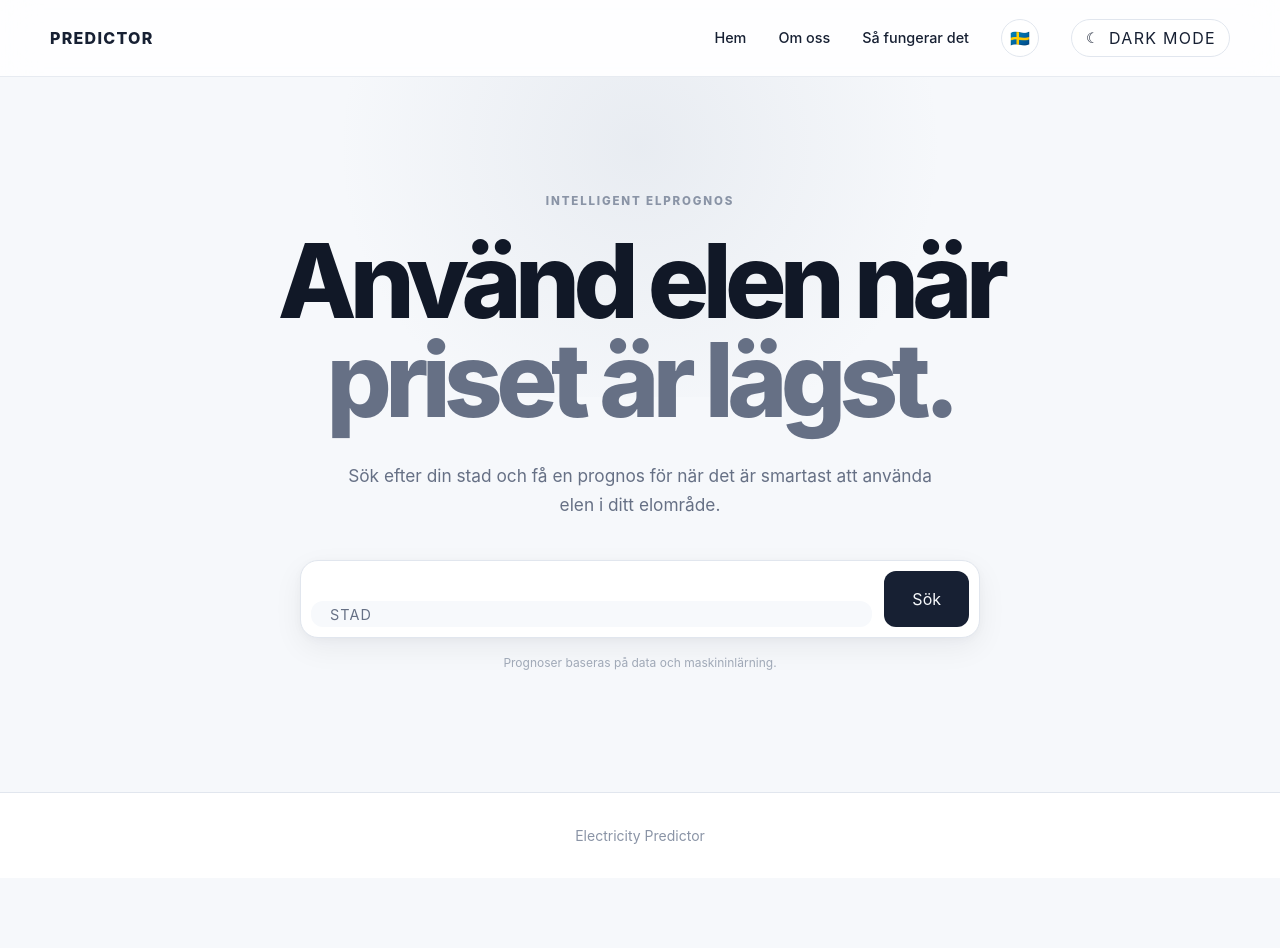
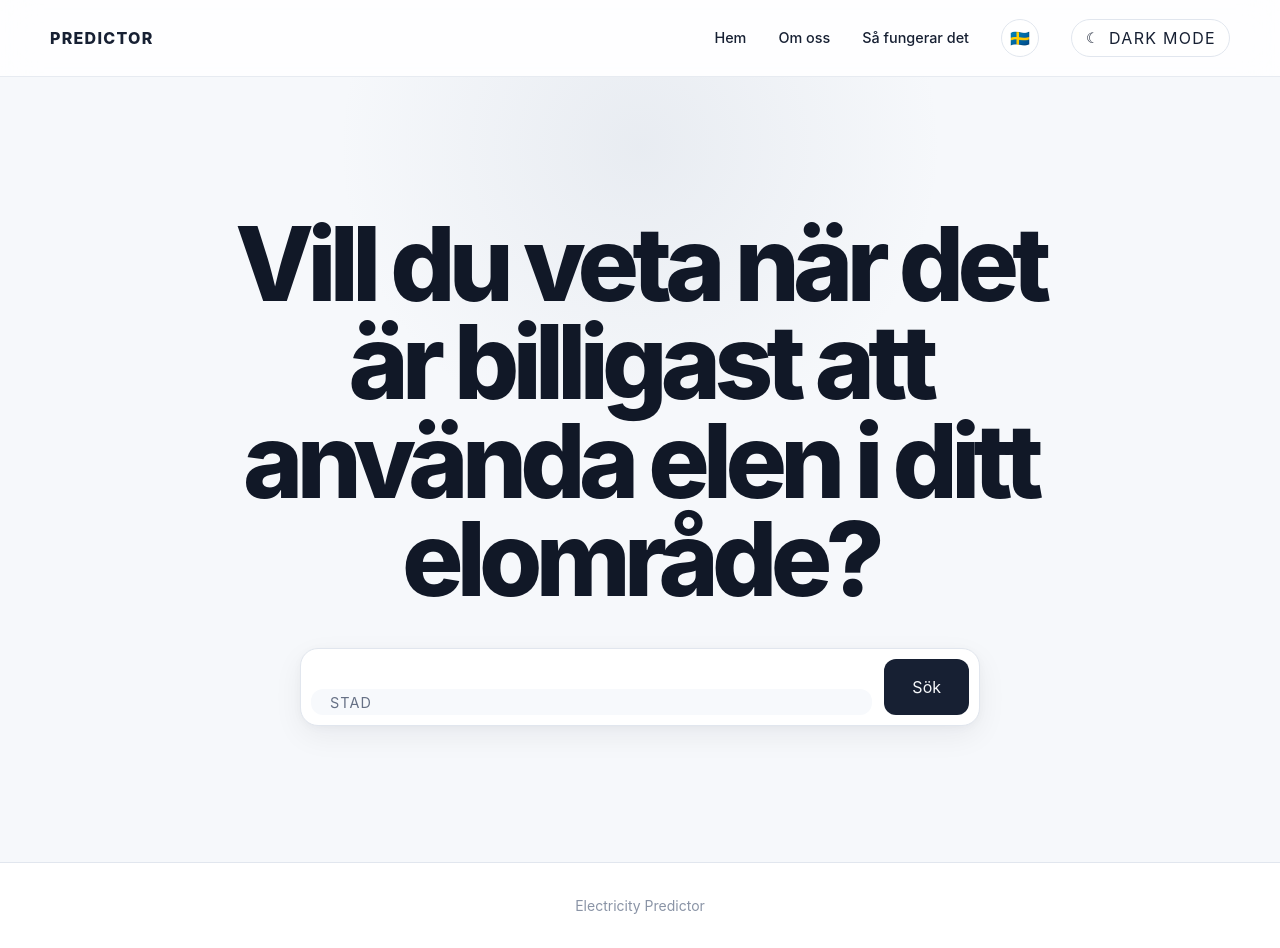
Before and after one commit to Grevendev/Predictor, a React (Vite) app in the folder frontend/: page / in a window 1280 px wide. Before the commit the page ends 878 px from the top, so only its background shows below. Built offline with nearby package versions, Linux system fonts and the light colour scheme.

Commit message:
feat: translate landing page

```diff
--- a/frontend/src/pages/LandingPage.tsx
+++ b/frontend/src/pages/LandingPage.tsx
@@ -1,12 +1,9 @@
 import Header from "../components/Header";
-
 import SearchForm from "../components/SearchForm";
-
 import SearchResults from "../components/SearchResults";
-
 import Footer from "../components/Footer";
-
 import useCitySearch from "../hooks/useCitySearch";
+import { useLanguage } from "../context/LanguageContext";
 
 function LandingPage() {
   const {
@@ -15,6 +12,8 @@ function LandingPage() {
     error,
     searchCity
   } = useCitySearch();
+
+  const { translations: t } = useLanguage();
 
   return (
     <>
@@ -31,12 +30,9 @@ function LandingPage() {
             pt-[110px]
             transition-colors
             duration-250
-
             max-[700px]:pt-[72px]
-
             max-[600px]:px-4
             max-[600px]:pb-[90px]
-
             max-[480px]:px-3
             max-[480px]:pb-[72px]
             max-[480px]:pt-[56px]
@@ -73,12 +69,11 @@ function LandingPage() {
                 font-[800]
                 tracking-[0.16em]
                 text-[var(--text-subtle)]
-
                 max-[480px]:mb-[18px]
                 max-[480px]:text-[0.65rem]
               "
             >
-              INTELLIGENT ELPROGNOS
+              {t.hero.label}
             </span>
 
             <h1
@@ -90,16 +85,15 @@ function LandingPage() {
                 leading-[0.96]
                 tracking-[-0.065em]
                 text-[var(--text-strong)]
-
                 max-[700px]:text-[clamp(3rem,15vw,4.5rem)]
-
                 max-[480px]:text-[3rem]
               "
             >
-              Använd elen när
+              {t.hero.title}
+
               <span className="block text-[var(--text-muted)]">
                 {" "}
-                priset är lägst.
+                {t.hero.titleAccent}
               </span>
             </h1>
 
@@ -111,23 +105,18 @@ function LandingPage() {
                 text-[1.08rem]
                 leading-[1.7]
                 text-[var(--text-muted)]
-
                 max-[700px]:text-[0.98rem]
-
                 max-[480px]:mt-6
                 max-[480px]:text-[0.94rem]
                 max-[480px]:leading-[1.65]
               "
             >
-              Sök efter din stad och få en prognos
-              för när det är smartast att använda
-              elen i ditt elområde.
+              {t.hero.description}
             </p>
 
             <div
               className="
                 mt-10
-
                 max-[480px]:mt-[30px]
               "
             >
@@ -141,8 +130,7 @@ function LandingPage() {
                 text-[var(--text-faint)]
               "
             >
-              Prognoser baseras på data och
-              maskininlärning.
+              {t.hero.predictionInfo}
             </p>
           </div>
 
@@ -154,7 +142,7 @@ function LandingPage() {
                 text-[var(--text-subtle)]
               "
             >
-              Hämtar information...
+              {t.hero.loading}
             </p>
           )}
 
```
Lines whose indentation alone changed are shown as unchanged.
